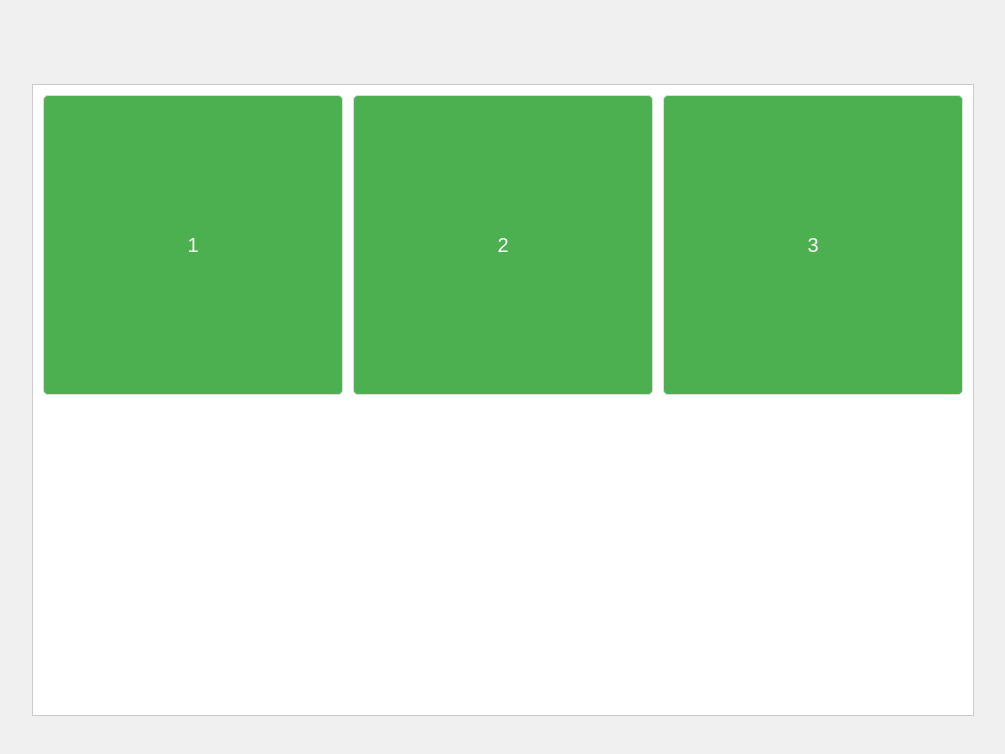
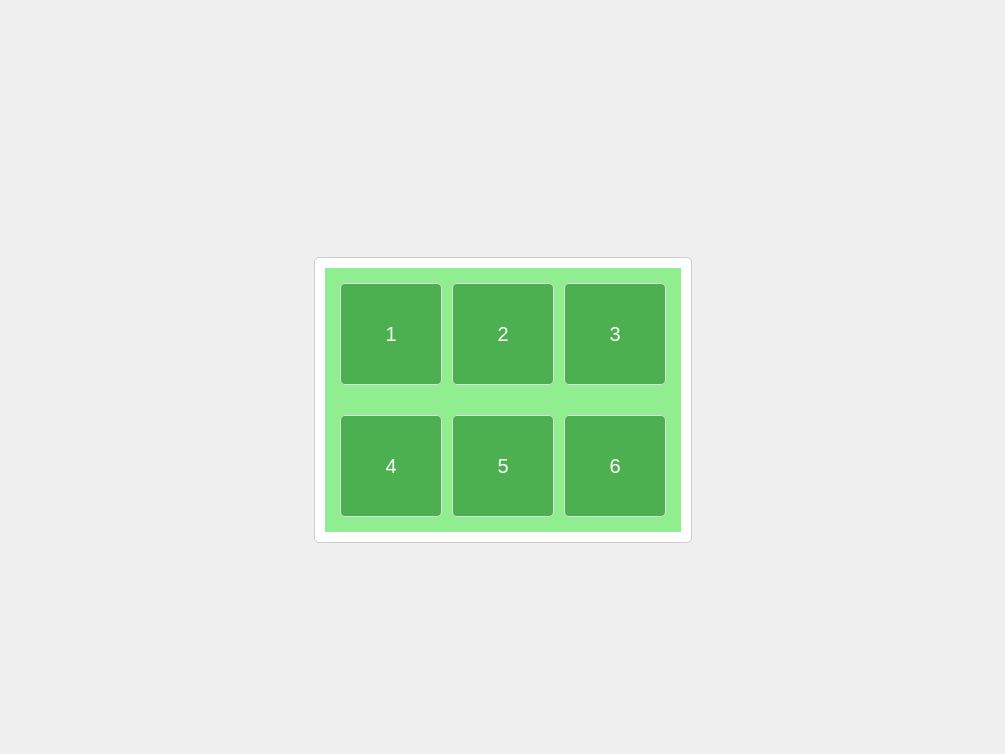
Before and after one commit to Tusharhotbit123/gitpractice, a plain HTML site: page index.html in a window 1280 px wide. Shown: the whole page, without its empty margins (137-1142 px from the left). Drawn offline with Linux system fonts and the light colour scheme.

Commit message:
practiced css flexbox

```diff
--- a/index.html
+++ b/index.html
@@ -7,13 +7,17 @@
   <link rel="stylesheet" href="styles.css">
 </head>
 <body>
-  <div class="grid-container">
-    <div class="grid-item">1</div>
-    <div class="grid-item">2</div>
-    <div class="grid-item">3</div>
-    <!-- <div class="grid-item">4</div>
-    <div class="grid-item">5</div>
-    <div class="grid-item">6</div> -->
+  <div class="flex-container">
+    <div class="container1">
+      <div class="item">1</div>
+      <div class="item">2</div>
+      <div class="item">3</div>
+    </div>
+    <div class="container2">
+      <div class="item">4</div>
+      <div class="item">5</div>
+      <div class="item">6</div>
+    </div>
   </div>
 </body>
 </html>
--- a/styles.css
+++ b/styles.css
@@ -9,21 +9,44 @@ body {
     background-color: #f0f0f0;
   }
 
-  .grid-container {
-    display: grid;
-    grid-template-columns: repeat(3, 300px); /* 3 columns, each 100px wide */
-    grid-template-rows: repeat(2, 300px); /* 2 rows, each 100px tall */
-    gap: 10px; /* 10px gap between grid items */
+  .flex-container {
+    display: flex;
+    flex-direction: column;
     background-color: #fff;
     padding: 10px;
     border: 1px solid #ccc;
+    border-radius: 5px;
   }
 
-  .grid-item {
+  .container1{
+    display:flex;
+    justify-content: space-around;
+    align-items: center;
+    padding:10px;
+    background-color:lightgreen;
+    height:auto;
+    width:auto;
+  }
+
+  .container2{
+    display:flex;
+    justify-content: space-around;
+    align-items: center;
+    padding:10px;
+    background-color:lightgreen;
+    height:auto;
+    width:auto;
+  }
+
+
+    .item {
     display: flex;
     justify-content: center;
     align-items: center;
     background-color: #4CAF50;
+    height:100px;
+    width:100px;
+    margin:5px;
     color: white;
     font-size: 20px;
     border: 1px solid #ddd;
```
